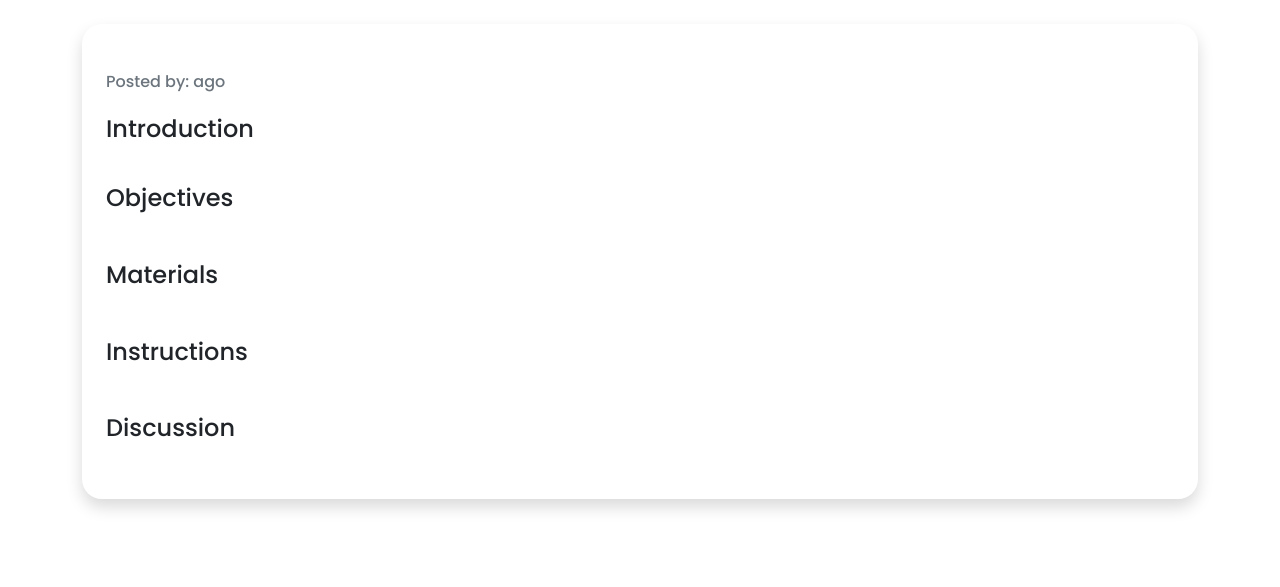
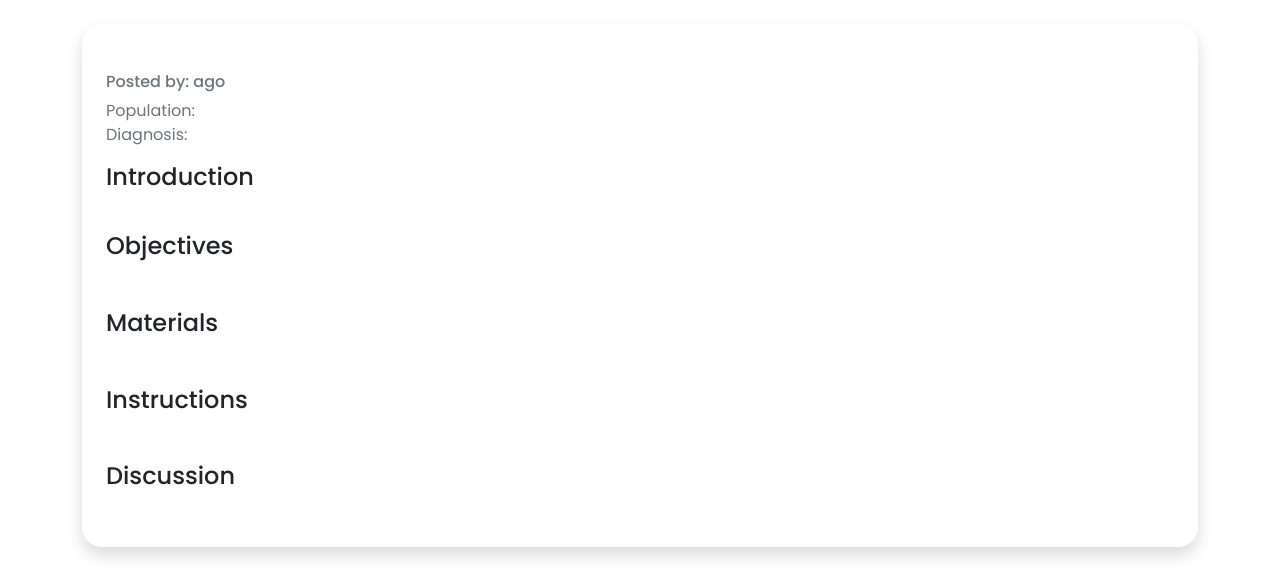
Before and after one commit to brennan-wright/ArtTherapyGuide, a Django app: template frontend/templates/directive/directive_page.html in a window 1280 px wide. Shown: the part 88-675 px from the top of the page. Run offline with Django 3.2, Linux system fonts and the light colour scheme; the template is opened without the code that fills it, so the values that code supplies are empty; parts of the project's set-up code (start-up, migrations or seed data) failed here and were passed over.

Commit message:
Adding labels for pop and diag.

```diff
--- a/frontend/templates/directive/directive_page.html
+++ b/frontend/templates/directive/directive_page.html
@@ -44,7 +44,7 @@ Directive - Art Therapy Guide
                 <h2 class="">{{ page.title | title }}</h2>
                 <h6 class="text-muted">Posted by: {{ page.posted_by }} {{ page.created|timesince }} ago</h6>
                 <div class="row">
-                    <div class="col">
+                    <div class="col text-muted"> Population:
                         {% for population in page.population.all %}
                         <span class="badge rounded-pill bg-primary">{{ population.name }}</span>
                         {% endfor %}
@@ -52,7 +52,7 @@ Directive - Art Therapy Guide
                 </div>
 
                 <div class="row">
-                    <div class="col">
+                    <div class="col text-muted">Diagnosis:
                         {% for diagnosis in page.diagnosis.all %}
                         <span class="badge rounded-pill bg-primary">{{ diagnosis.name }}</span>
                         {% endfor %}
```
